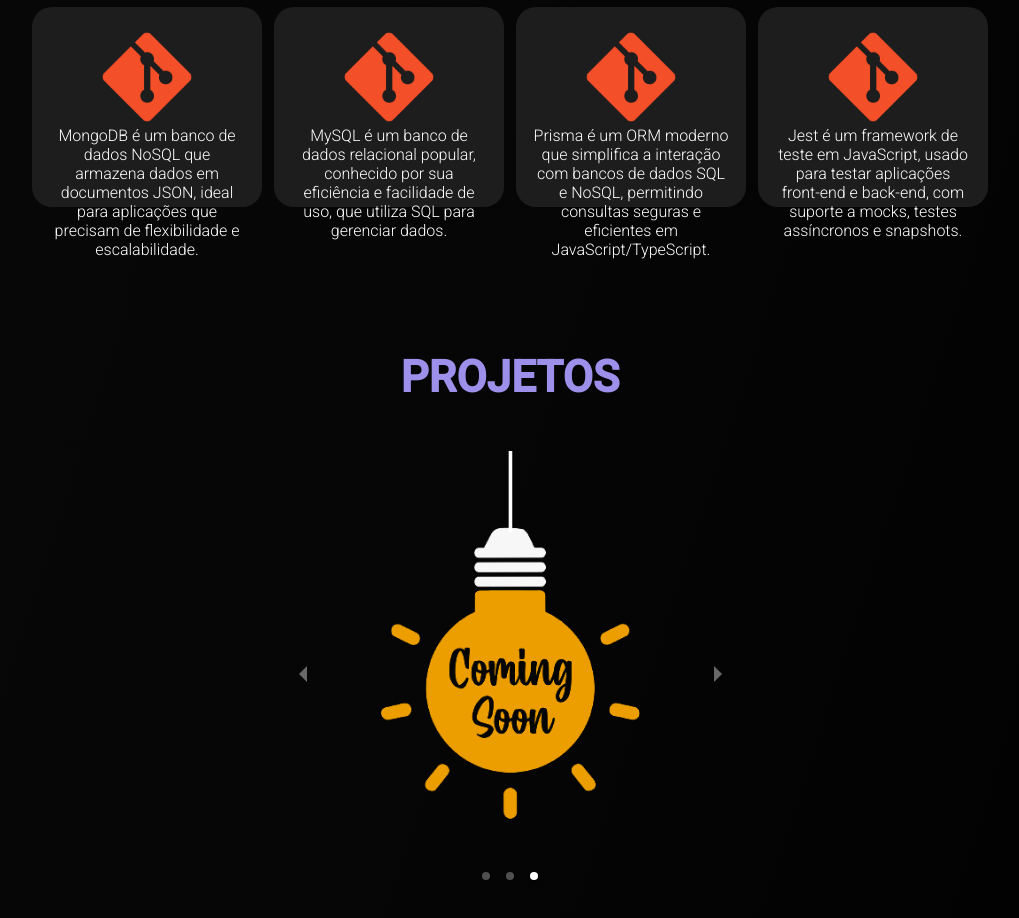
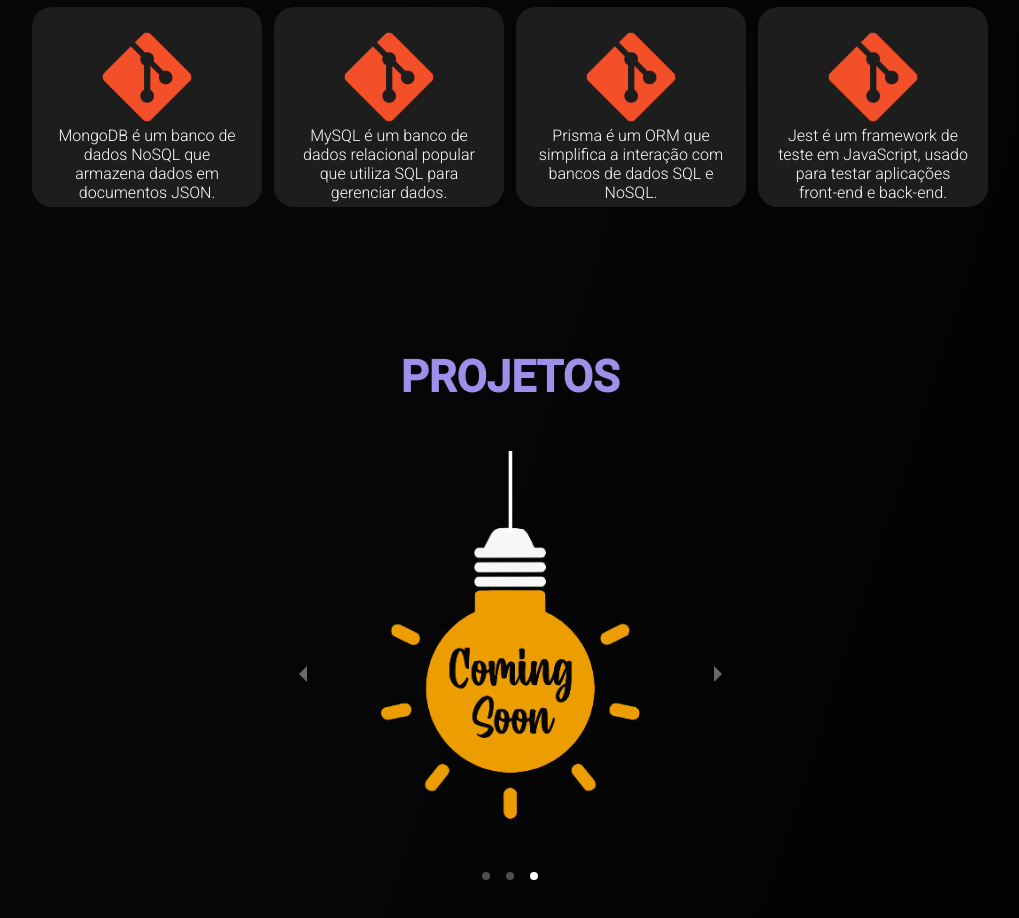
Before and after one commit to RodrigoHMoreira/myPortfolio, a Next.js app: page / in a window 1280 px wide. Shown: the part 2100-3018 px from the top of the page, without its empty margins (130-1149 px from the left). Built offline with nearby package versions, Linux system fonts and the light colour scheme.

Commit message:
Update index.tsx
...

```diff
--- a/templates/habilidades/index.tsx
+++ b/templates/habilidades/index.tsx
@@ -192,7 +192,7 @@ const Habilidades = () => {
                   <GitImage />
                 </div>
                 <span>
-                MongoDB é um banco de dados NoSQL que armazena dados em documentos JSON, ideal para aplicações que precisam de flexibilidade e escalabilidade.
+                MongoDB é um banco de dados NoSQL que armazena dados em documentos JSON.
                 </span>
               </a>
             </li>  <li>
@@ -201,7 +201,7 @@ const Habilidades = () => {
                   <GitImage />
                 </div>
                 <span>
-                 MySQL é um banco de dados relacional popular, conhecido por sua eficiência e facilidade de uso, que utiliza SQL para gerenciar dados.
+                 MySQL é um banco de dados relacional popular que utiliza SQL para gerenciar dados.
                 </span>
               </a>
             </li>  <li>
@@ -210,7 +210,7 @@ const Habilidades = () => {
                   <GitImage />
                 </div>
                 <span>
-                 Prisma é um ORM moderno que simplifica a interação com bancos de dados SQL e NoSQL, permitindo consultas seguras e eficientes em JavaScript/TypeScript.
+                 Prisma é um ORM que simplifica a interação com bancos de dados SQL e NoSQL.
                 </span>
               </a>
             </li>  <li>
@@ -219,7 +219,7 @@ const Habilidades = () => {
                   <GitImage />
                 </div>
                 <span>
-                  Jest é um framework de teste em JavaScript, usado para testar aplicações front-end e back-end, com suporte a mocks, testes assíncronos e snapshots.
+                  Jest é um framework de teste em JavaScript, usado para testar aplicações front-end e back-end.
                 </span>
               </a>
             </li>
```
